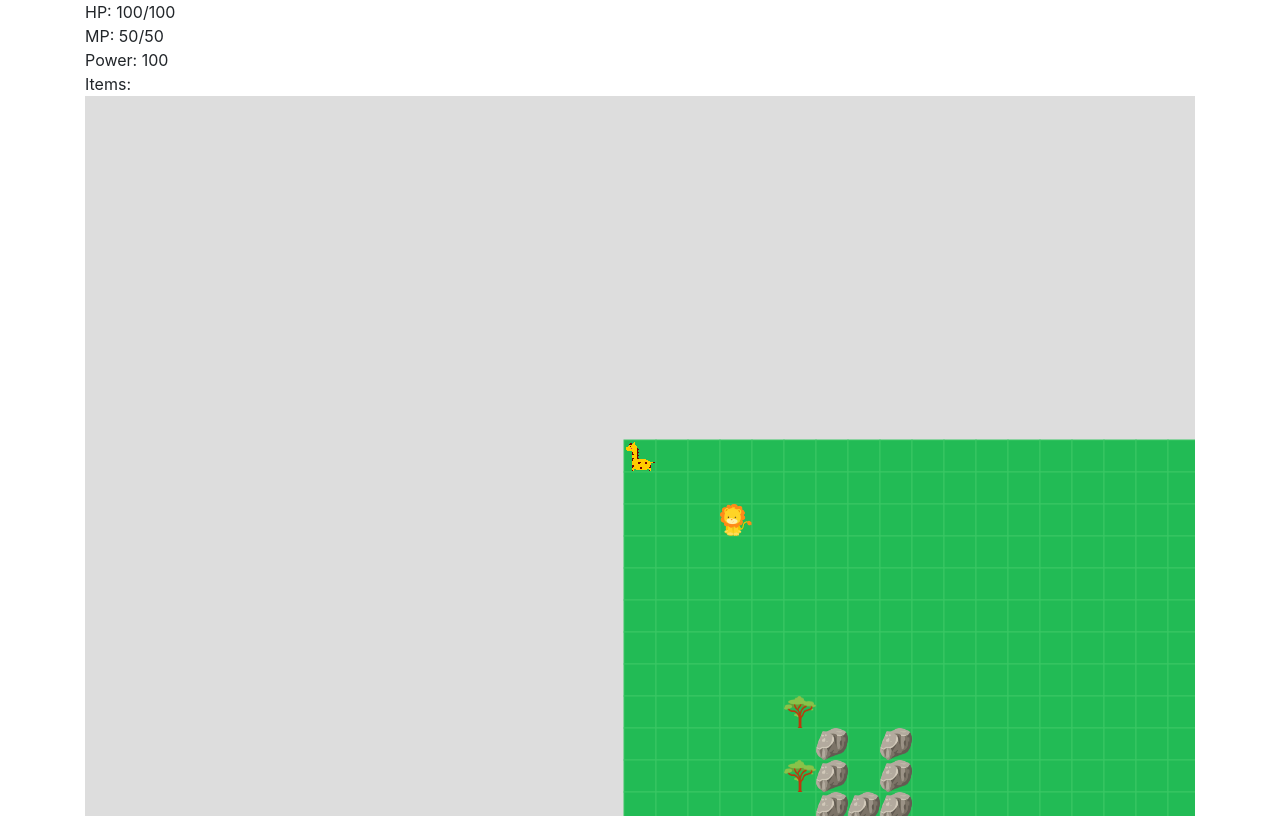
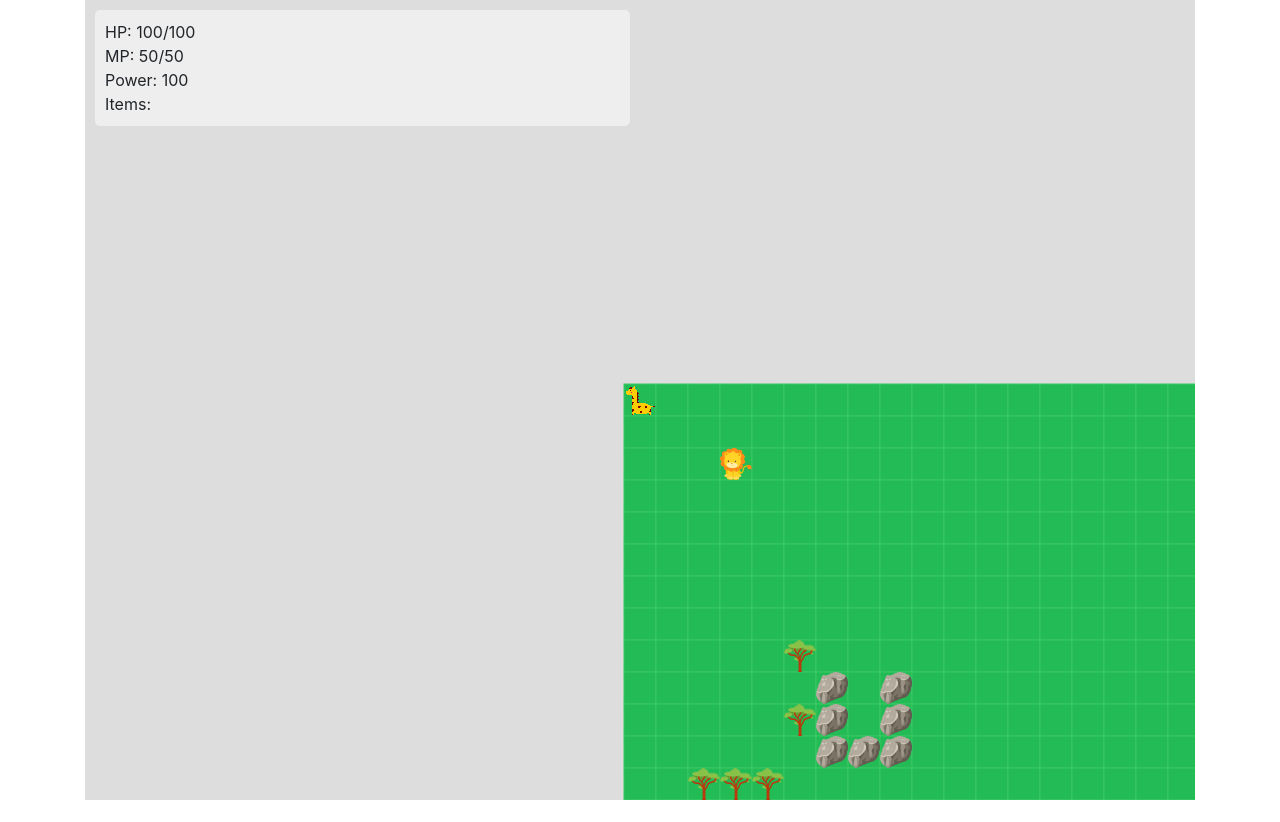
Before and after one commit to pbrn46/quiles, a React (Create React App) app: page / in a window 1280 px wide. Built offline with nearby package versions, Linux system fonts and the light colour scheme.

Commit message:
Stats now go over canvas. Reset no longer resets view dimensions.

```diff
--- a/src/App.scss
+++ b/src/App.scss
@@ -1,15 +1,15 @@
 @import "~bootstrap/scss/bootstrap.scss";
 
-// body,
-// #root,
-// .App,
-// .Main,
-// .Game {
-//   height: 100%;
-// }
+body,
+#root,
+.App,
+.Main,
+.Game {
+  height: 100%;
+}
 .Game {
   position: relative;
-  height: 90vh;
+  height: 100vh;
 }
 
 .ResizeWatcher {
@@ -17,3 +17,15 @@
   width: 100%;
   height: 100%;
 }
+
+.Stats {
+  position: absolute;
+  top: 0;
+  width: 100%;
+  .Stats-Left, .Stats-Right {
+    padding: 10px;
+    margin: 10px;
+    border-radius: 5px;
+    background-color: rgba(255, 255, 255, 0.5);
+  }
+}
--- a/src/components/Game/index.js
+++ b/src/components/Game/index.js
@@ -2,8 +2,8 @@ import React, { useRef, useEffect, useState } from 'react'
 import { useStore } from '../../store'
 import KeyController from '../KeyController'
 import ResizeWatcher from '../ResizeWatcher'
+import Stats from '../Stats'
 import { draw } from '../../lib/draw'
-import * as images from '../../lib/images'
 
 
 function Game() {
@@ -25,38 +25,11 @@ function Game() {
   useEffect(() => {
     dispatch({ type: 'VIEW_CENTER' })
   }, [dispatch])
-  const hero = state.sprites.hero
   return <div className="Game">
     <ResizeWatcher />
     <KeyController />
-    <div className="row">
-      <div className="col-6">
-        <div>HP: {hero.hp}/{hero.hpMax}</div>
-        <div>MP: {hero.mp}/{hero.mpMax}</div>
-        <div>Power: {hero.power}</div>
-        <div>Items: {state.inventory.bags.default.contents.map((item, i) => (
-          <img
-            key={i}
-            src={images.sprites[item.image].src}
-            width={state.config.tileSizePx / 2}
-            height={state.config.tileSizePx / 2}
-            alt="" />
-        ))}</div>
-      </div>
-      <div className="col">
-        {hero.hp <= 0 && <div>
-          <div>
-            YOU ARE DEAD.
-          </div>
-          <div>
-            <button
-              className="btn btn-outline-secondary"
-              onClick={e => dispatch([{ type: 'RESET_GAME' }, { type: 'VIEW_CENTER' }])}>Restart</button>
-          </div>
-        </div>}
-      </div>
-    </div>
     <canvas width={state.view.widthPx} height={state.view.heightPx} ref={canvasRef}></canvas>
+    <Stats/>
   </div>
 }
 
--- a/src/components/ResizeWatcher/index.js
+++ b/src/components/ResizeWatcher/index.js
@@ -6,7 +6,11 @@ function ResizeWatcher() {
   var [, dispatch] = useStore()
   var divRef = useRef()
   const handleWindowResize = useCallback(() => {
-    dispatch({ type: 'WINDOW_RESIZE', widthPx: divRef.current.offsetWidth, heightPx: divRef.current.offsetHeight })
+    dispatch({
+      type: 'WINDOW_RESIZE',
+      widthPx: divRef.current.offsetWidth,
+      heightPx: divRef.current.offsetHeight
+    })
   }, [dispatch])
   useEffect(() => {
     handleWindowResize()
--- /dev/null
+++ b/src/components/Stats/index.js
@@ -0,0 +1,46 @@
+import React from 'react'
+import { useStore } from '../../store'
+import * as images from '../../lib/images'
+
+
+function Stats() {
+  var [state, dispatch] = useStore()
+  const hero = state.sprites.hero
+  return (
+    <div className="Stats">
+      <div className="row no-gutters">
+        <div className="col-6">
+          <div className="Stats-Left">
+            <div>HP: {hero.hp}/{hero.hpMax}</div>
+            <div>MP: {hero.mp}/{hero.mpMax}</div>
+            <div>Power: {hero.power}</div>
+            <div>Items: {state.inventory.bags.default.contents.map((item, i) => (
+              <img
+                key={i}
+                src={images.sprites[item.image].src}
+                width={state.config.tileSizePx / 2}
+                height={state.config.tileSizePx / 2}
+                alt="" />
+            ))}</div>
+          </div>
+        </div>
+        <div className="col">
+          {hero.hp <= 0 && <div>
+            <div className="Stats-Right">
+              <div>
+                YOU ARE DEAD.
+              </div>
+              <div>
+                <button
+                  className="btn btn-outline-secondary"
+                  onClick={e => dispatch([{ type: 'RESET_GAME' }, { type: 'VIEW_CENTER' }])}>Restart</button>
+              </div>
+            </div>
+          </div>}
+        </div>
+      </div>
+    </div>
+  )
+}
+
+export default Stats
--- a/src/store/index.js
+++ b/src/store/index.js
@@ -18,7 +18,10 @@ function reducer(state, action) {
   }
   switch (action.type) {
     case 'RESET_GAME':
-      return INITIAL_STATE
+      let resetState = {...INITIAL_STATE}
+      resetState.view.widthPx = state.view.widthPx
+      resetState.view.heightPx = state.view.heightPx
+      return resetState
     default:
       break
   }
```
